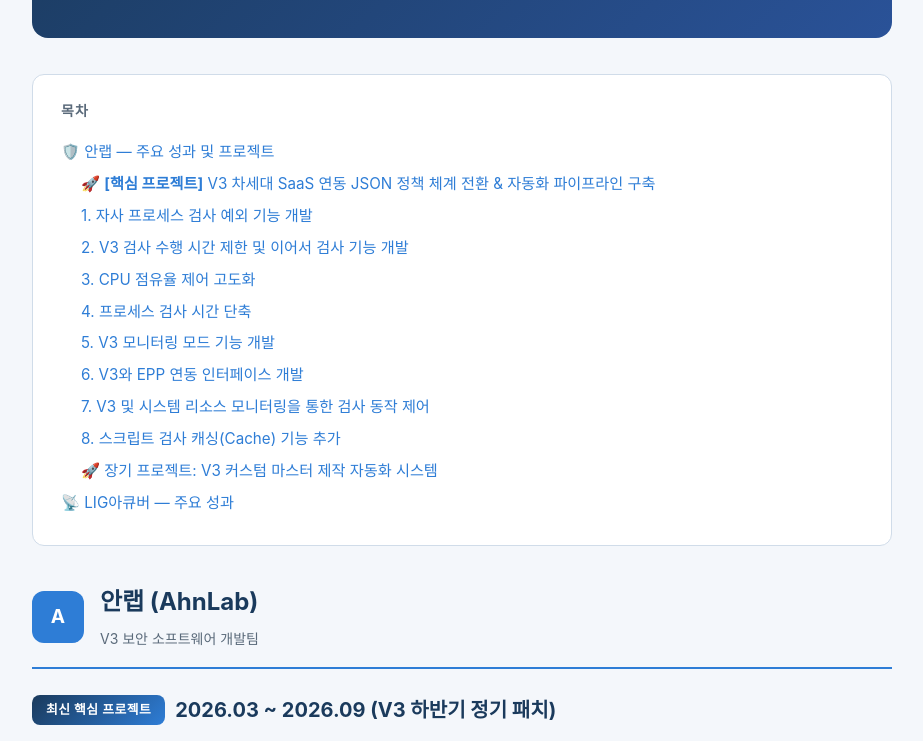
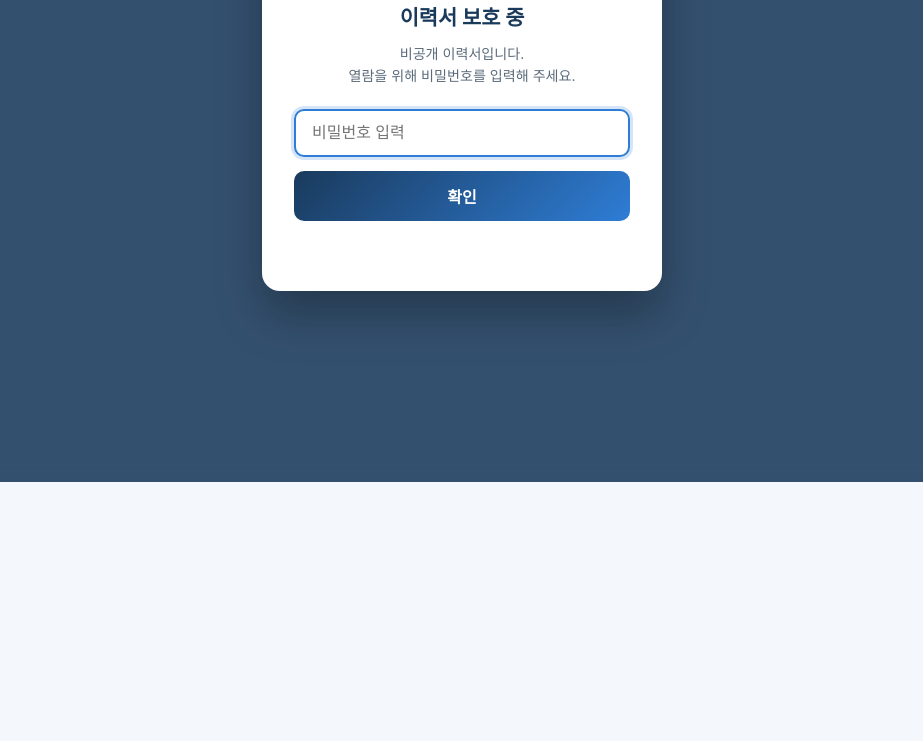
Before and after one commit to almond123/thrsm, a plain HTML site: page index.html in a window 1280 px wide. Shown: the part 318-1059 px from the top of the page, without its empty margins (178-1101 px from the left). After the commit the page ends 800 px from the top, so only its background shows below. Drawn offline with Linux system fonts and the light colour scheme.

Commit message:
보안 강화: 검색엔진 noindex 메타태그 및 비밀번호 인증 스크립트 추가

```diff
--- a/index.html
+++ b/index.html
@@ -3,6 +3,7 @@
 <head>
   <meta charset="UTF-8">
   <meta name="viewport" content="width=device-width, initial-scale=1.0">
+  <meta name="robots" content="noindex, nofollow, noarchive, nosnippet">
   <title>주요 성과 정리</title>
   <style>
     * { box-sizing: border-box; margin: 0; padding: 0; }
@@ -435,9 +436,110 @@
       color: var(--text);
       line-height: 1.6;
     }
+
+    /* Password Gate Modal */
+    #auth-overlay {
+      position: fixed;
+      top: 0; left: 0; width: 100vw; height: 100vh;
+      background: rgba(26, 58, 92, 0.88);
+      backdrop-filter: blur(8px);
+      display: flex;
+      align-items: center;
+      justify-content: center;
+      z-index: 999999;
+      padding: 20px;
+    }
+    .auth-card {
+      background: var(--white);
+      border-radius: 18px;
+      padding: 38px 32px;
+      max-width: 400px;
+      width: 100%;
+      box-shadow: 0 24px 48px rgba(0, 0, 0, 0.3);
+      text-align: center;
+      transition: transform 0.2s ease;
+      animation: modalFadeIn 0.3s ease-out;
+    }
+    @keyframes modalFadeIn {
+      from { opacity: 0; transform: translateY(-20px); }
+      to { opacity: 1; transform: translateY(0); }
+    }
+    .auth-icon {
+      font-size: 2.8rem;
+      margin-bottom: 12px;
+    }
+    .auth-card h2 {
+      font-size: 1.3rem;
+      color: var(--primary);
+      margin-bottom: 8px;
+      font-weight: 700;
+    }
+    .auth-card p {
+      font-size: 0.88rem;
+      color: var(--text-muted);
+      margin-bottom: 22px;
+      line-height: 1.55;
+    }
+    .auth-input-group {
+      margin-bottom: 14px;
+    }
+    .auth-input {
+      width: 100%;
+      padding: 13px 16px;
+      border: 2px solid var(--border);
+      border-radius: 10px;
+      font-size: 1rem;
+      outline: none;
+      transition: border-color 0.2s, box-shadow 0.2s;
+    }
+    .auth-input:focus {
+      border-color: var(--accent);
+      box-shadow: 0 0 0 3px rgba(46, 125, 214, 0.2);
+    }
+    .auth-btn {
+      width: 100%;
+      padding: 13px;
+      background: linear-gradient(135deg, var(--primary) 0%, var(--accent) 100%);
+      color: white;
+      border: none;
+      border-radius: 10px;
+      font-size: 1rem;
+      font-weight: 600;
+      cursor: pointer;
+      transition: opacity 0.2s, transform 0.1s;
+    }
+    .auth-btn:hover { opacity: 0.94; }
+    .auth-btn:active { transform: scale(0.98); }
+    .auth-error {
+      color: #e74c3c;
+      font-size: 0.85rem;
+      margin-top: 12px;
+      min-height: 20px;
+      font-weight: 500;
+    }
+    /* Hide container when not authenticated */
+    body:not(.authenticated) .container {
+      display: none !important;
+    }
 </style>
 </head>
 <body>
+  <!-- ======================================================= -->
+  <!-- 🔒 비밀번호 확인 모달                                   -->
+  <!-- ======================================================= -->
+  <div id="auth-overlay">
+    <div class="auth-card">
+      <div class="auth-icon">🔒</div>
+      <h2>이력서 보호 중</h2>
+      <p>비공개 이력서입니다.<br>열람을 위해 비밀번호를 입력해 주세요.</p>
+      <div class="auth-input-group">
+        <input type="password" id="auth-password" class="auth-input" placeholder="비밀번호 입력" autofocus />
+      </div>
+      <button id="auth-submit" class="auth-btn">확인</button>
+      <div id="auth-error" class="auth-error"></div>
+    </div>
+  </div>
+
 <div class="container">
 
   <!-- Edit Guide -->
@@ -480,7 +582,7 @@
       <div class="company-icon">A</div>
       <div>
         <div class="company-name">안랩 (AhnLab)</div>
-        <div class="company-period">V3 보안 소프트웨어 개발팀</div>
+        <div class="company-period">V3개발팀</div>
       </div>
     </div>
 
@@ -1013,7 +1115,7 @@
       <div class="company-icon" style="background: #2e7d32;">L</div>
       <div>
         <div class="company-name">LIG아큐버 <span style="font-size: 1rem; color: var(--text-muted); font-weight: 400;">(구 이노와이어리스)</span></div>
-        <div class="company-period">무선망 로그 분석 솔루션 개발팀</div>
+        <div class="company-period">OPTis S/W개발팀</div>
       </div>
     </div>
 
@@ -1060,6 +1162,66 @@
     <p>이 문서는 HTML 포맷으로 관리됩니다 · 마지막 업데이트: 2026.08.30</p>
   </div>
 
-</div>
+  <p style="margin-top: 8px;"><a href="javascript:void(0)" onclick="sessionStorage.removeItem('resume_access_granted'); location.reload();" style="color: var(--text-muted); font-size: 0.8rem; text-decoration: underline;">🔒 페이지 다시 잠그기</a></p>
+  </div>
+
+  <!-- ======================================================= -->
+  <!-- 🔑 비밀번호 설정 및 인증 스크립트                        -->
+  <!-- 💡 비밀번호 변경: 아래 RESUME_PASSWORD 값을 수정하세요   -->
+  <!-- ======================================================= -->
+  <script>
+    // 👇👇👇 [비밀번호 변경 영역] 아래 "1234" 부분을 원하는 비밀번호로 변경하세요! 👇👇👇
+    const RESUME_PASSWORD = "1234";
+
+    // 세션 키 (브라우저를 닫기 전까지 인증 상태 유지)
+    const AUTH_SESSION_KEY = "resume_access_granted";
+
+    function unlockResume() {
+      document.body.classList.add('authenticated');
+      const overlay = document.getElementById('auth-overlay');
+      if (overlay) overlay.style.display = 'none';
+      sessionStorage.setItem(AUTH_SESSION_KEY, 'true');
+    }
+
+    function checkAuth() {
+      if (sessionStorage.getItem(AUTH_SESSION_KEY) === 'true') {
+        unlockResume();
+      }
+    }
+
+    function verifyPassword() {
+      const input = document.getElementById('auth-password');
+      const errorMsg = document.getElementById('auth-error');
+
+      if (input.value === RESUME_PASSWORD) {
+        errorMsg.textContent = '';
+        unlockResume();
+      } else {
+        errorMsg.textContent = '비밀번호가 일치하지 않습니다. 다시 입력해 주세요.';
+        input.value = '';
+        input.focus();
+
+        // 흔들림 애니메이션 효과
+        const card = document.querySelector('.auth-card');
+        if (card) {
+          card.style.transform = 'translateX(-8px)';
+          setTimeout(() => { card.style.transform = 'translateX(8px)'; }, 100);
+          setTimeout(() => { card.style.transform = 'translateX(-4px)'; }, 200);
+          setTimeout(() => { card.style.transform = 'translateX(4px)'; }, 300);
+          setTimeout(() => { card.style.transform = 'translateX(0)'; }, 400);
+        }
+      }
+    }
+
+    document.getElementById('auth-submit')?.addEventListener('click', verifyPassword);
+    document.getElementById('auth-password')?.addEventListener('keydown', function(e) {
+      if (e.key === 'Enter') {
+        verifyPassword();
+      }
+    });
+
+    // 페이지 로드 시 즉시 기존 인증 여부 검사
+    checkAuth();
+  </script>
 </body>
 </html>
```
